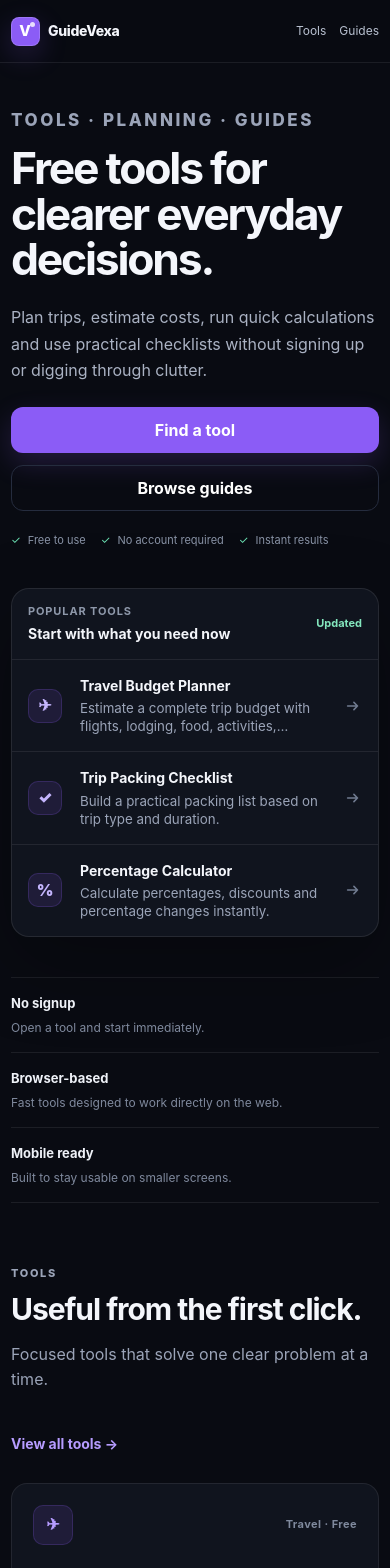
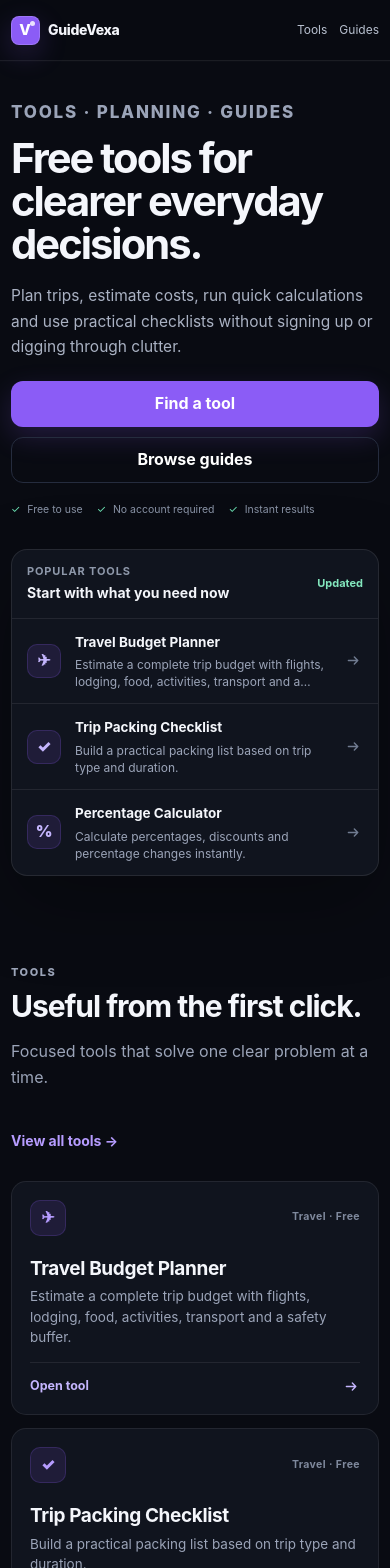
Before and after one commit to Alhachmi01/CardioNewYork, a Next.js app: page / in a window 390 px wide. Shown: the top 1568 px of the page. Built offline with nearby package versions, Linux system fonts and the light colour scheme.

Commit message:
Apply GuideVexa final responsive UI polish

```diff
--- a/app/polish.css
+++ b/app/polish.css
@@ -5,19 +5,43 @@
   --gv-accent-strong: #7c4df2;
   --gv-accent-soft: rgba(139, 92, 246, .12);
   --gv-line: rgba(255, 255, 255, .08);
+  --gv-line-strong: rgba(255, 255, 255, .12);
   --gv-surface-raised: #121722;
+  --gv-focus: #c4b5fd;
+  --gv-motion: 180ms cubic-bezier(.2, .8, .2, 1);
+}
+
+html { color-scheme: dark; }
+body {
+  -webkit-font-smoothing: antialiased;
+  text-rendering: optimizeLegibility;
+}
+
+::selection { background: rgba(139, 92, 246, .35); color: white; }
+
+:where(a, button, input, select):focus-visible {
+  outline: 2px solid var(--gv-focus);
+  outline-offset: 3px;
+}
+
+.inline-arrow {
+  width: 18px;
+  height: 18px;
+  flex: 0 0 auto;
 }
 
 .site-header-polished {
-  background: rgba(9, 11, 18, .92);
+  background: rgba(9, 11, 18, .94);
   border-bottom-color: var(--gv-line);
+  box-shadow: 0 1px 0 rgba(255, 255, 255, .015);
 }
 
 .header-inner-polished {
-  min-height: 68px;
+  min-height: 66px;
 }
 
 .brand-polished {
+  min-height: 44px;
   gap: 11px;
   font-weight: 850;
 }
@@ -43,16 +67,11 @@
   top: 4px;
   border-radius: 50%;
   background: white;
-  opacity: .8;
+  opacity: .82;
 }
 
-.brand-mark-polished span {
-  transform: translateX(-1px);
-}
-
-.brand-name {
-  font-size: 15px;
-}
+.brand-mark-polished span { transform: translateX(-1px); }
+.brand-name { font-size: 15px; }
 
 .nav-polished {
   gap: 24px;
@@ -60,13 +79,14 @@
 
 .nav-polished a {
   position: relative;
+  min-height: 44px;
+  display: inline-flex;
+  align-items: center;
   color: #b8c0d0;
-  transition: color .18s ease;
+  transition: color var(--gv-motion);
 }
 
-.nav-polished a:hover {
-  color: white;
-}
+.nav-polished a:hover { color: white; }
 
 .header-cta,
 .hero-polished .button {
@@ -74,50 +94,53 @@
   box-shadow: 0 10px 28px rgba(139, 92, 246, .2);
 }
 
+.header-cta:active,
+.hero-polished .button:active { transform: translateY(0) scale(.985); }
+
 .hero-polished .button-ghost {
   background: transparent;
   box-shadow: none;
 }
 
 .hero-polished {
-  min-height: 610px;
-  padding-top: 78px;
-  padding-bottom: 60px;
+  min-height: 590px;
+  padding-top: 72px;
+  padding-bottom: 52px;
   grid-template-columns: minmax(0, 1.06fr) minmax(380px, .94fr);
-  gap: 72px;
+  gap: 68px;
 }
 
 .hero-kicker,
 .section-kicker {
-  margin: 0 0 16px;
+  margin: 0 0 14px;
   color: #a78bfa;
   font-size: 11px;
   font-weight: 850;
-  letter-spacing: .15em;
+  letter-spacing: .14em;
 }
 
+.hero-kicker { white-space: nowrap; }
+
 .hero-polished h1 {
-  max-width: 760px;
-  margin-bottom: 22px;
-  font-size: clamp(48px, 5.4vw, 70px);
+  max-width: 720px;
+  margin-bottom: 20px;
+  font-size: clamp(46px, 5.15vw, 68px);
   line-height: 1.01;
-  letter-spacing: -.058em;
+  letter-spacing: -.056em;
 }
 
 .hero-copy > .hero-lead {
-  max-width: 650px;
+  max-width: 640px;
   color: #aab2c3;
   font-size: 18px;
-  line-height: 1.7;
+  line-height: 1.66;
 }
 
-.hero-polished .hero-actions {
-  margin-top: 30px;
-}
+.hero-polished .hero-actions { margin-top: 28px; }
 
 .hero-polished .proof-line {
-  margin-top: 25px;
-  gap: 20px;
+  margin-top: 23px;
+  gap: 18px;
   color: #8993a6;
 }
 
@@ -131,8 +154,8 @@
 }
 
 .hero-panel-polished .hero-panel-head {
-  min-height: 76px;
-  padding: 17px 20px;
+  min-height: 72px;
+  padding: 15px 19px;
   border-bottom: 1px solid var(--gv-line);
 }
 
@@ -163,21 +186,21 @@
 .preview-row-polished {
   grid-template-columns: 42px minmax(0, 1fr) 22px;
   gap: 14px;
-  min-height: 92px;
-  padding: 18px 20px;
+  min-height: 88px;
+  padding: 16px 19px;
   border-top: 0;
   border-bottom: 1px solid var(--gv-line);
-  transition: background .18s ease, padding-left .18s ease;
+  transition: background var(--gv-motion), padding-left var(--gv-motion);
 }
 
-.preview-row-polished:last-child {
-  border-bottom: 0;
+.preview-row-polished:last-child { border-bottom: 0; }
+
+.preview-row-polished:hover {
+  padding-left: 23px;
+  background: rgba(255, 255, 255, .025);
 }
 
-.preview-row-polished:hover {
-  padding-left: 24px;
-  background: rgba(255, 255, 255, .025);
-}
+.preview-copy { min-width: 0; }
 
 .preview-icon {
   width: 38px;
@@ -191,9 +214,7 @@
   font-weight: 900;
 }
 
-.preview-row-polished strong {
-  font-size: 14px;
-}
+.preview-row-polished strong { font-size: 14px; }
 
 .preview-row-polished small {
   margin-top: 3px;
@@ -206,8 +227,7 @@
 .preview-arrow,
 .guide-row-arrow {
   color: #707b90;
-  font-size: 18px;
-  transition: transform .18s ease, color .18s ease;
+  transition: transform var(--gv-motion), color var(--gv-motion);
 }
 
 .preview-row-polished:hover .preview-arrow,
@@ -224,26 +244,18 @@
 }
 
 .trust-strip > div {
-  padding: 22px 24px;
+  padding: 20px 22px;
   border-right: 1px solid var(--gv-line);
 }
 
-.trust-strip > div:first-child {
-  padding-left: 0;
-}
-
-.trust-strip > div:last-child {
-  padding-right: 0;
-  border-right: 0;
-}
+.trust-strip > div:first-child { padding-left: 0; }
+.trust-strip > div:last-child { padding-right: 0; border-right: 0; }
 
 .trust-strip strong,
-.trust-strip span {
-  display: block;
-}
+.trust-strip span { display: block; }
 
 .trust-strip strong {
-  margin-bottom: 4px;
+  margin-bottom: 3px;
   color: #eef1f7;
   font-size: 13px;
 }
@@ -251,20 +263,20 @@
 .trust-strip span {
   color: #7f899d;
   font-size: 12px;
+  line-height: 1.45;
 }
 
-.section-kicker {
-  margin-bottom: 10px;
-}
+.section-kicker { margin-bottom: 9px; }
+.home-tools-section { padding-top: 78px; padding-bottom: 78px; }
 
 .tool-card-polished {
-  min-height: 264px;
-  padding: 25px;
+  min-height: 240px;
+  padding: 23px;
   border-radius: 16px;
   background: #10141e;
   border-color: rgba(255, 255, 255, .08);
   box-shadow: none;
-  transition: transform .2s ease, border-color .2s ease, background .2s ease;
+  transition: transform var(--gv-motion), border-color var(--gv-motion), background var(--gv-motion);
 }
 
 .tool-card-polished:hover {
@@ -272,6 +284,8 @@
   background: #121722;
   border-color: rgba(167, 139, 250, .32);
 }
+
+.tool-card-polished:active { transform: translateY(-1px) scale(.995); }
 
 .tool-icon-polished {
   width: 40px;
@@ -284,11 +298,16 @@
   font-size: 11px;
   font-weight: 700;
   letter-spacing: .04em;
+  text-align: right;
 }
 
 .tool-card-polished h3 {
-  margin-top: 30px;
+  margin-top: 26px;
   font-size: 21px;
+}
+
+.tool-card-polished p {
+  line-height: 1.55;
 }
 
 .tool-card-action {
@@ -296,27 +315,31 @@
   align-items: center;
   justify-content: space-between;
   margin-top: auto;
-  padding-top: 18px;
+  padding-top: 16px;
   border-top: 1px solid var(--gv-line);
   color: #c4b5fd;
   font-size: 13px;
   font-weight: 750;
 }
 
+.tool-card-polished:hover .tool-card-action .inline-arrow { transform: translateX(3px); }
+.tool-card-action .inline-arrow { transition: transform var(--gv-motion); }
+
 .guides-home {
-  padding-bottom: 106px;
+  padding-top: 76px;
+  padding-bottom: 76px;
 }
 
 .guides-intro {
   position: sticky;
-  top: 100px;
+  top: 96px;
 }
 
 .guide-row-home {
   grid-template-columns: 42px minmax(0, 1fr) 24px;
   align-items: center;
   color: inherit;
-  transition: padding-left .18s ease, background .18s ease;
+  transition: padding-left var(--gv-motion), background var(--gv-motion);
 }
 
 .guide-row-home:hover {
@@ -324,15 +347,11 @@
   background: rgba(255, 255, 255, .018);
 }
 
-.guide-row-content {
-  min-width: 0;
-}
+.guide-row-content { min-width: 0; }
 
 .guide-row-content strong,
 .guide-row-content small,
-.guide-row-content em {
-  display: block;
-}
+.guide-row-content em { display: block; }
 
 .guide-row-content strong {
   margin-bottom: 5px;
@@ -348,16 +367,27 @@
 }
 
 .guide-row-content em {
-  margin-top: 8px;
+  margin-top: 7px;
   color: #707b90;
   font-size: 11px;
   font-style: normal;
 }
 
+.site-footer {
+  padding-top: 36px;
+  padding-bottom: 22px;
+}
+
+.footer-links a {
+  min-height: 40px;
+  display: inline-flex;
+  align-items: center;
+}
+
+.footer-bottom { margin-top: 28px; }
+
 @media (max-width: 860px) {
-  .header-inner-polished {
-    gap: 14px;
-  }
+  .header-inner-polished { gap: 14px; }
 
   .nav-polished {
     display: flex;
@@ -366,141 +396,224 @@
     font-size: 13px;
   }
 
-  .header-cta {
-    display: none;
-  }
+  .header-cta { display: none; }
 
   .hero-polished {
-    padding-top: 62px;
+    min-height: auto;
+    padding-top: 58px;
+    padding-bottom: 44px;
     grid-template-columns: 1fr;
-    gap: 38px;
+    gap: 34px;
   }
 
   .hero-polished h1 {
     max-width: 700px;
-    font-size: clamp(44px, 9vw, 62px);
+    font-size: clamp(42px, 8.8vw, 60px);
   }
 
-  .trust-strip {
-    grid-template-columns: 1fr;
+  .trust-strip > div {
+    padding: 17px 16px;
   }
 
-  .trust-strip > div,
-  .trust-strip > div:first-child,
-  .trust-strip > div:last-child {
-    padding: 15px 0;
-    border-right: 0;
-    border-bottom: 1px solid var(--gv-line);
-  }
+  .trust-strip > div:first-child { padding-left: 0; }
+  .trust-strip > div:last-child { padding-right: 0; }
+  .trust-strip span { font-size: 11.5px; }
 
-  .trust-strip > div:last-child {
-    border-bottom: 0;
-  }
-
-  .guides-intro {
-    position: static;
-  }
+  .guides-intro { position: static; }
 }
 
 @media (max-width: 590px) {
   .header-inner-polished {
-    min-height: 62px;
+    min-height: 60px;
+    gap: 10px;
   }
 
-  .brand-polished {
-    gap: 8px;
-  }
+  .brand-polished { gap: 8px; }
 
   .brand-mark-polished {
     width: 29px;
     height: 29px;
   }
 
-  .brand-name {
-    font-size: 14px;
-  }
+  .brand-name { font-size: 14px; }
 
   .nav-polished {
-    gap: 13px;
+    gap: 12px;
     font-size: 12px;
   }
 
-  .nav-polished .nav-about {
-    display: none;
-  }
+  .nav-polished .nav-about { display: none; }
 
   .hero-polished {
-    padding-top: 44px;
-    padding-bottom: 40px;
+    padding-top: 38px;
+    padding-bottom: 34px;
+    gap: 30px;
   }
 
   .hero-kicker {
-    margin-bottom: 12px;
-    font-size: 10px;
+    margin-bottom: 11px;
+    font-size: 9.5px;
+    letter-spacing: .105em;
   }
 
   .hero-polished h1 {
-    font-size: clamp(38px, 11.4vw, 48px);
-    line-height: 1.02;
-    letter-spacing: -.05em;
+    max-width: 12ch;
+    margin-bottom: 18px;
+    font-size: clamp(36px, 10.7vw, 44px);
+    line-height: 1.025;
+    letter-spacing: -.048em;
   }
 
   .hero-copy > .hero-lead {
-    font-size: 16px;
-    line-height: 1.65;
+    font-size: 15.5px;
+    line-height: 1.62;
   }
 
   .hero-polished .hero-actions {
-    margin-top: 24px;
+    margin-top: 22px;
+    gap: 10px;
   }
 
   .hero-polished .proof-line {
-    gap: 10px 15px;
-    margin-top: 21px;
-    font-size: 11px;
+    gap: 9px 14px;
+    margin-top: 19px;
+    font-size: 10.5px;
   }
 
+  .hero-panel-polished { border-radius: 16px; }
+
   .hero-panel-polished .hero-panel-head {
-    min-height: 68px;
-    padding: 14px 16px;
+    min-height: 64px;
+    padding: 13px 15px;
   }
 
   .preview-row-polished {
-    grid-template-columns: 38px minmax(0, 1fr) 18px;
-    min-height: 84px;
-    padding: 15px 16px;
+    grid-template-columns: 36px minmax(0, 1fr) 18px;
+    min-height: 78px;
+    padding: 13px 15px;
+    gap: 12px;
   }
 
-  .preview-row-polished:hover {
-    padding-left: 16px;
-  }
+  .preview-row-polished:hover { padding-left: 15px; }
 
   .preview-icon {
     width: 34px;
     height: 34px;
   }
 
-  .tool-card-polished {
-    min-height: 230px;
-    padding: 21px;
+  .preview-row-polished strong { font-size: 13.5px; }
+  .preview-row-polished small { font-size: 12px; line-height: 1.42; }
+  .inline-arrow { width: 17px; height: 17px; }
+
+  /* The proof line already communicates the same trust points on mobile. */
+  .trust-strip { display: none; }
+
+  .home-tools-section {
+    padding-top: 54px;
+    padding-bottom: 54px;
   }
 
+  .tool-grid { gap: 13px; }
+
+  .tool-card-polished {
+    min-height: 198px;
+    padding: 18px;
+    border-radius: 15px;
+  }
+
+  .tool-icon-polished {
+    width: 36px;
+    height: 36px;
+  }
+
+  .tool-meta { font-size: 10.5px; }
+
+  .tool-card-polished h3 {
+    margin: 21px 0 6px;
+    font-size: 19px;
+    line-height: 1.25;
+  }
+
+  .tool-card-polished p {
+    margin-bottom: 15px;
+    font-size: 13.5px;
+    line-height: 1.5;
+  }
+
+  .tool-card-action {
+    padding-top: 13px;
+    font-size: 12.5px;
+  }
+
+  .guides-home {
+    padding-top: 54px;
+    padding-bottom: 56px;
+  }
+
+  .guides-intro { margin-bottom: 32px; }
+
   .guide-row-home {
-    grid-template-columns: 32px minmax(0, 1fr) 18px;
-    gap: 12px;
+    grid-template-columns: 31px minmax(0, 1fr) 17px;
+    gap: 11px;
+    padding-top: 20px;
+    padding-bottom: 20px;
   }
+
+  .guide-row-home:hover { padding-left: 0; }
 
   .guide-row-content strong {
     font-size: 16px;
+    line-height: 1.32;
+  }
+
+  .guide-row-content small {
+    font-size: 12.5px;
+    line-height: 1.48;
+  }
+
+  .guide-row-content em {
+    margin-top: 6px;
+    font-size: 10.5px;
+  }
+
+  .page { padding-bottom: 64px; }
+
+  .site-footer {
+    padding-top: 30px;
+    padding-bottom: 18px;
+  }
+
+  .footer-grid { gap: 22px; }
+  .footer-brand { margin-bottom: 9px; }
+  .footer-links { gap: 4px 22px; }
+  .footer-links a { min-height: 38px; }
+  .footer-bottom { margin-top: 22px; padding-top: 17px; }
+}
+
+@media (max-width: 360px) {
+  .brand-name { font-size: 13.5px; }
+  .nav-polished { gap: 10px; font-size: 11.5px; }
+  .hero-polished h1 { font-size: 35px; }
+  .hero-polished .proof-line { gap: 8px 10px; }
+}
+
+@media (hover: none) {
+  .tool-card-polished:hover,
+  .preview-row-polished:hover,
+  .guide-row-home:hover,
+  .button:hover {
+    transform: none;
+    filter: none;
   }
 }
 
 @media (prefers-reduced-motion: reduce) {
-  .preview-row-polished,
-  .preview-arrow,
-  .guide-row-home,
-  .guide-row-arrow,
-  .tool-card-polished {
-    transition: none;
+  *,
+  *::before,
+  *::after {
+    scroll-behavior: auto !important;
+    transition-duration: .01ms !important;
+    animation-duration: .01ms !important;
+    animation-iteration-count: 1 !important;
   }
 }
```
